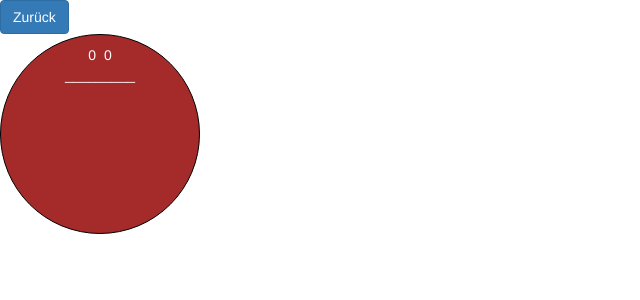
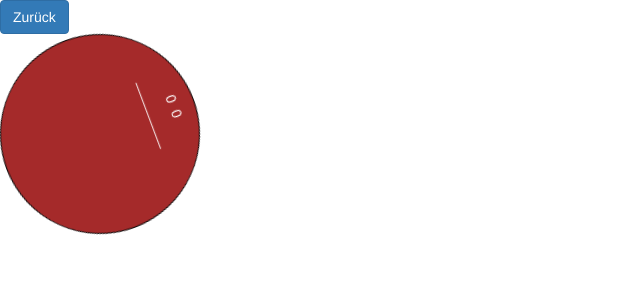
Before and after one commit to GogoDeveloper/m152, a PHP site: page /sites/css-animation.html in a window 1280 px wide. Shown: the top 300 px of the page, without its empty margins (0-640 px from the left). Run offline with PHP 8.4, Linux system fonts and the light colour scheme.

Commit message:
circle change 3

```diff
--- a/styles/style.css
+++ b/styles/style.css
@@ -56,3 +56,37 @@ a:hover{
     -webkit-animation: rotate-90-cw 0.4s cubic-bezier(0.250, 0.460, 0.450, 0.940) infinite forwards;
 	        animation: rotate-90-cw 0.4s cubic-bezier(0.250, 0.460, 0.450, 0.940) infinite forwards;
 }
+
+
+/* ----------------------------------------------
+ * Generated by Animista on 2021-3-22 22:6:26
+ * Licensed under FreeBSD License.
+ * See http://animista.net/license for more info.
+ * w: http://animista.net, t: @cssanimista
+ * ---------------------------------------------- */
+
+/**
+ * ----------------------------------------
+ * animation rotate-90-cw
+ * ----------------------------------------
+ */
+ @-webkit-keyframes rotate-90-cw {
+    0% {
+      -webkit-transform: rotate(0);
+              transform: rotate(0);
+    }
+    100% {
+      -webkit-transform: rotate(90deg);
+              transform: rotate(90deg);
+    }
+  }
+  @keyframes rotate-90-cw {
+    0% {
+      -webkit-transform: rotate(0);
+              transform: rotate(0);
+    }
+    100% {
+      -webkit-transform: rotate(90deg);
+              transform: rotate(90deg);
+    }
+  }
```
